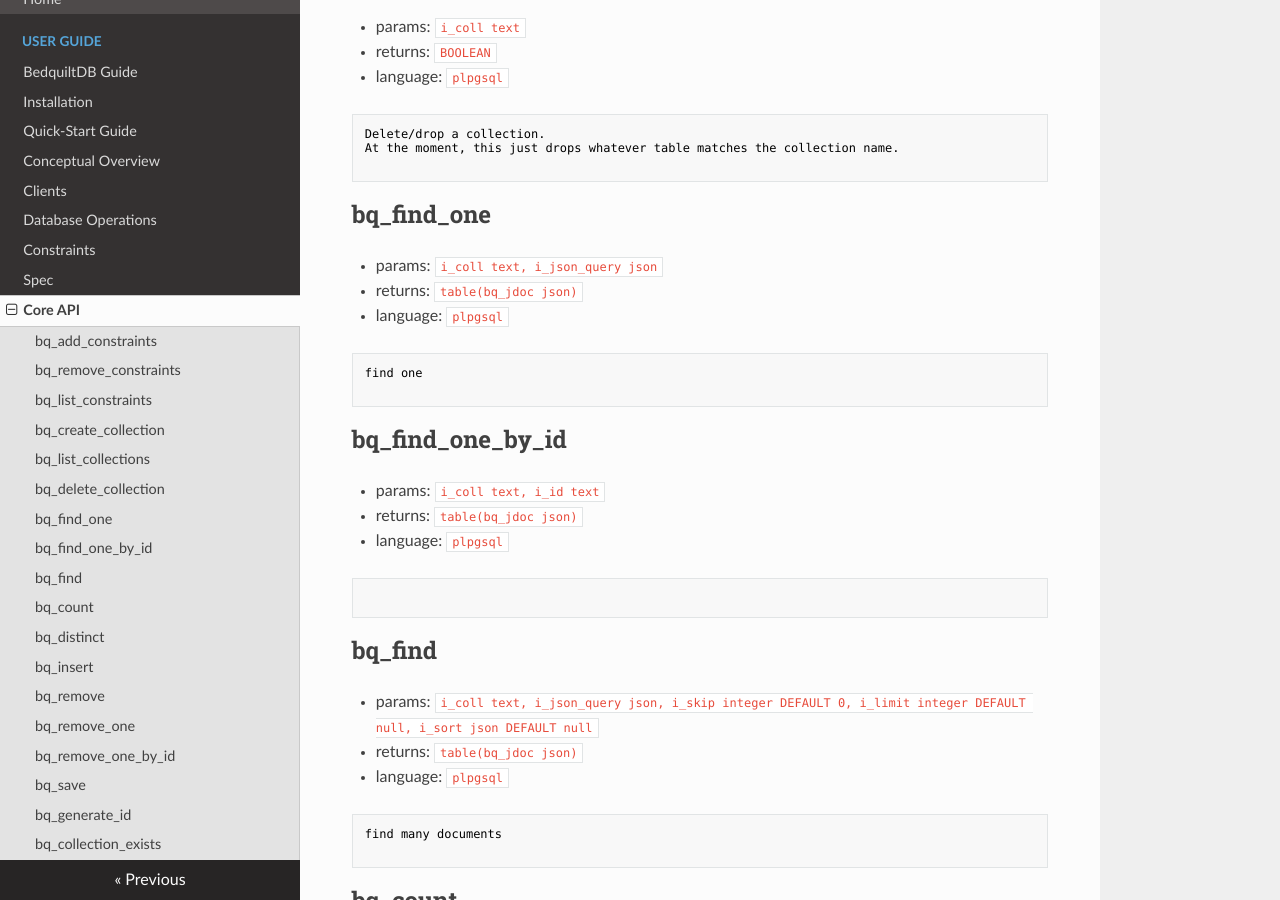
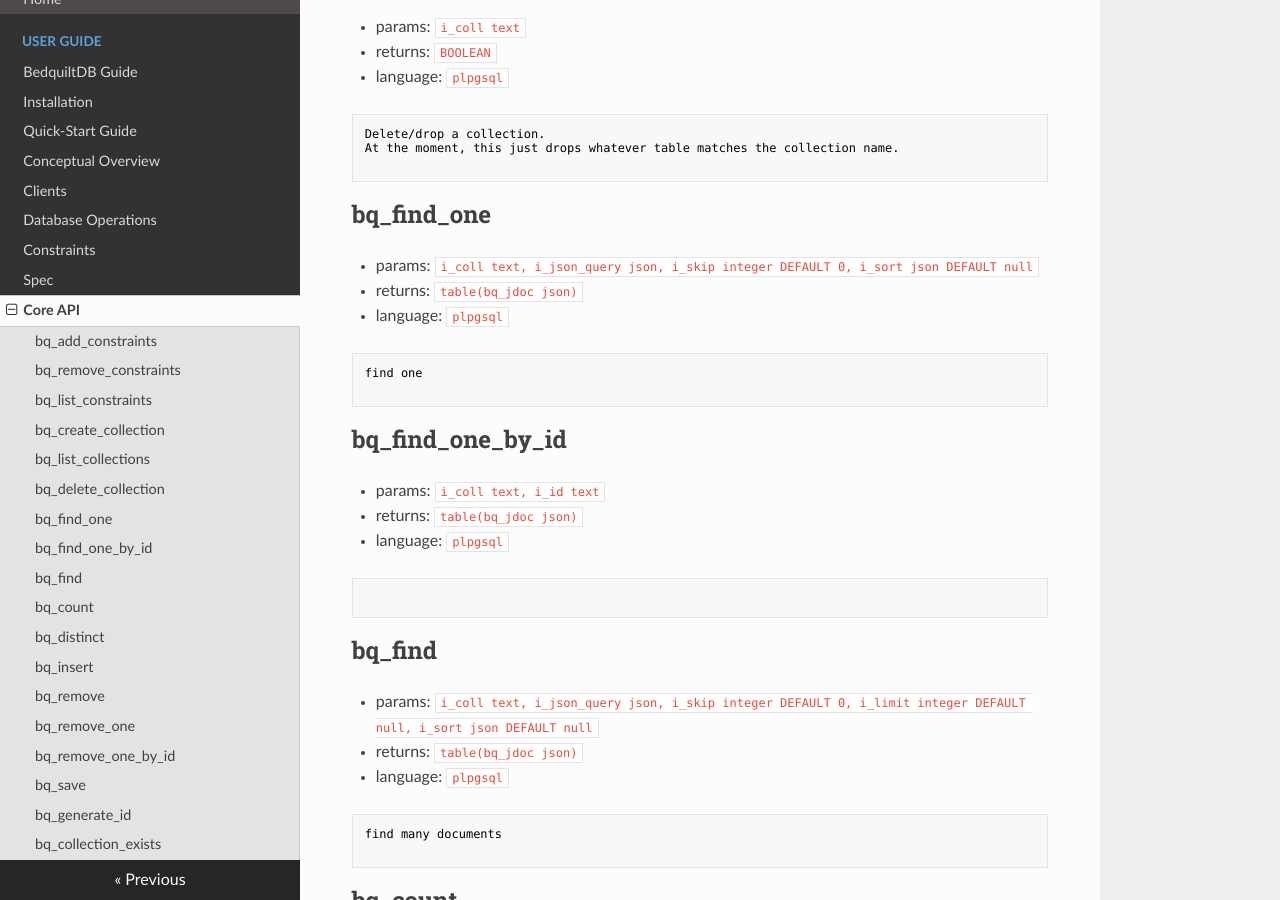
Before and after one commit to BedquiltDB/bedquilt-core, an MkDocs documentation site: the page built from doc/api_docs.md, in a window 1280 px wide and 900 px high, scrolled down 1634 px. Built offline with MkDocs 1.6.1, drawn with Linux system fonts in a browser that asks for light colours; nearby versions of some CDN libraries; old or Windows-style settings are respelled for this version of MkDocs.

Commit message:
update docs

```diff
--- a/doc/api_docs.md
+++ b/doc/api_docs.md
@@ -107,7 +107,7 @@
 
 ## bq\_find\_one
 
-- params: `i_coll text, i_json_query json`
+- params: `i_coll text, i_json_query json, i_skip integer DEFAULT 0, i_sort json DEFAULT null`
 - returns: `table(bq_jdoc json)`
 - language: `plpgsql`
 
```
